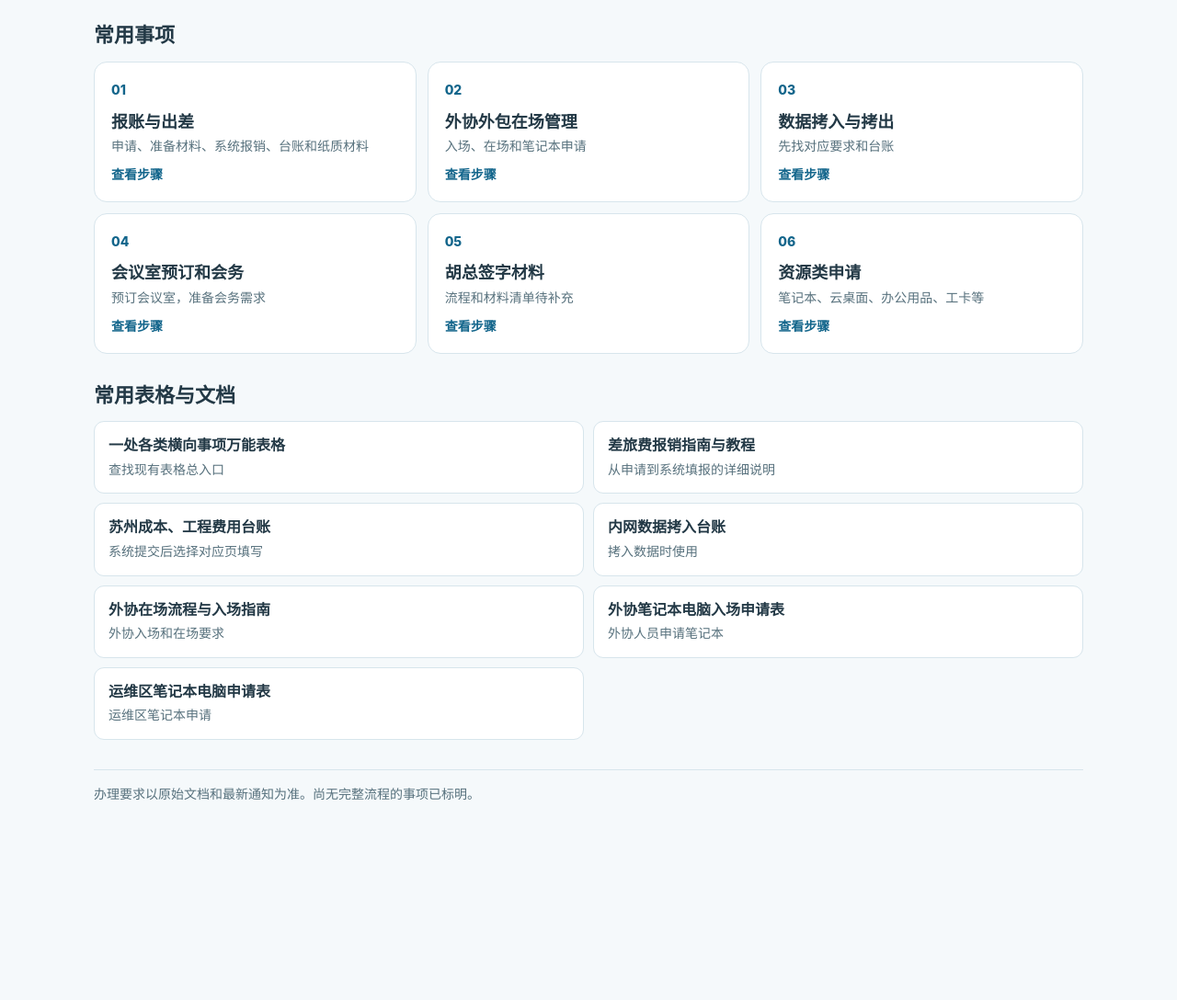
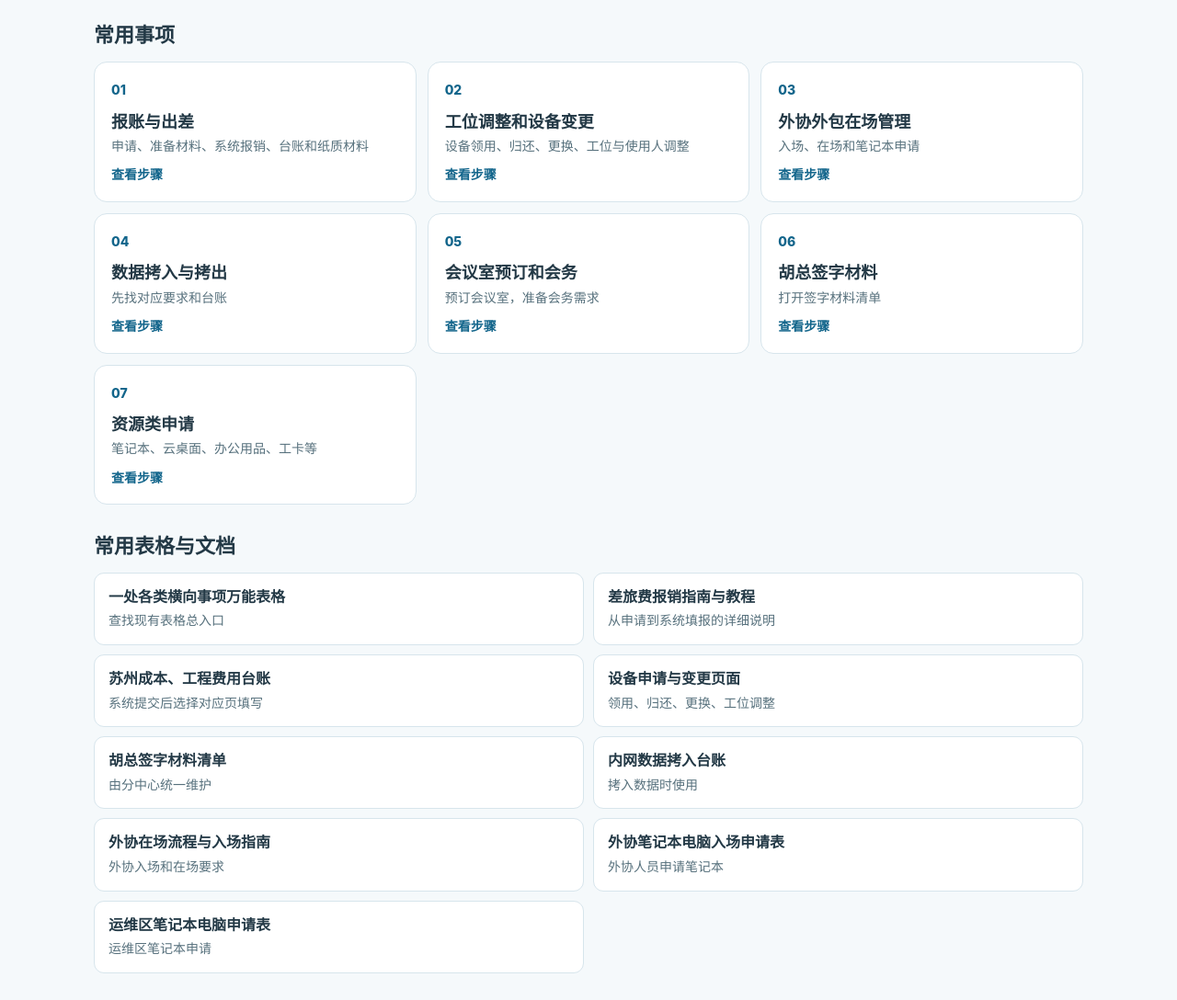
Before and after one commit to dudu2lulu/yichu-process-board, a plain HTML site: page index.html in a window 1280 px wide. Shown: the part 220-1308 px from the top of the page at 92% size. Before the commit the page ends 1159 px from the top, so only its background shows below. Drawn offline with Linux system fonts and the light colour scheme.

Commit message:
Add equipment request flow and signature link

```diff
--- a/index.html
+++ b/index.html
@@ -29,16 +29,19 @@
     const master='https://kdocs.cn/l/cpPLZrXbEsHo';
     const services=[
       {title:'报账与出差',subtitle:'申请、准备材料、系统报销、台账和纸质材料',keywords:'报销 报账 差旅 出差 发票 台账 报销单',lead:'按当前进度完成一步，再看下一步。',steps:[['出差前申请','先填出差申请单并完成审批，再出发。具体填写看差旅指南。'],['出差回来准备材料','按本次出差情况整理交通、住宿等票据；提交纸质单据前完成自查清单。'],['系统发起报销','按差旅指南在邮连差旅平台填报，提交后复制报销单号。'],['填写台账并反馈','在苏州成本、工程费用台账选对页填写，并在报账群反馈。'],['关注复核与纸质单据','主动查看复核意见；到单据审查节点按要求粘贴、交寄纸质材料。']],links:[['打开报账指南','https://www.kdocs.cn/l/csmYiAD86Tbe'],['填写报账台账','https://docs.qq.com/sheet/DT3FGYmdEbXhnUFpU?tab=05ukci']]},
+      {title:'工位调整和设备变更',subtitle:'设备领用、归还、更换、工位与使用人调整',keywords:'设备 资产 工位 序列号 领用 归还 更换 变更 显示器 主机',lead:'项目组设备管理员按实物标签填写；审批通过后才更新一处总台账。',steps:[['选办理类型','进入设备申请页，选择领用、归还、更换或信息变更。每台设备提交一条。'],['核对序列号','已有设备必须在总台账中；新领设备上传清晰铭牌照片，并按同型号格式提示检查位数。'],['等待审批','保存申请编号，随时查询进度；审批人核对铭牌、工位及使用人后更新总台账。']],links:[['打开设备申请与变更页面','https://yichu-equipment-requests.xilrish2dudu1.chatgpt.site/']]},
       {title:'外协外包在场管理',subtitle:'入场、在场和笔记本申请',keywords:'外协 外包 入场 在场 离场 笔记本',lead:'先看入场指南，再按所需资源填写申请。',steps:[['查看入场要求','打开外协在场流程与入场指南，确认本次人员和材料要求。'],['办理所需申请','需要外协笔记本的，填写笔记本电脑入场申请表并写清申请理由。'],['核对人员台账','入场后按现有人员台账核对在场信息。']],links:[['打开入场指南','https://kdocs.cn/l/cqce2zpE9TWk'],['外协笔记本申请','https://kdocs.cn/l/ctuADMKtrnn3'],['研发人员基础台账','https://kdocs.cn/l/cetvQcYnN7ze']]},
       {title:'数据拷入与拷出',subtitle:'先找对应要求和台账',keywords:'数据 拷入 拷出 文件 内网 外网',lead:'拷入有现成台账；拷出流程资料仍待补齐。',steps:[['确认是拷入还是拷出','先区分数据流向，避免填错入口。'],['拷入：填写台账','使用内网数据拷入台账；具体要求按表内说明办理。'],['拷出：查看现有说明','目前没有核实到独立拷出申请入口，先在万能表格中查看现有说明。']],links:[['填写内网数据拷入台账','https://www.kdocs.cn/l/cdhZWwrZwWGk'],['查看万能表格','https://kdocs.cn/l/cpPLZrXbEsHo']]},
       {title:'会议室预订和会务',subtitle:'预订会议室，准备会务需求',keywords:'会议 会议室 会务 预订 预约',lead:'预订入口在万能表格第 7 项。',steps:[['确认会议安排','准备日期、时段、人数和所需会议室。'],['打开预订入口','在万能表格中找到“表7 7—12楼会议室预定链接”。'],['有会务需求时联系','说明会议时间、地点、人数及所需支持；会务电话：62578129。']],links:[['打开万能表格 · 表7',master],['拨打会务电话','tel:62578129']]},
-      {title:'胡总签字材料',subtitle:'流程和材料清单待补充',keywords:'胡总 签字 签批 材料',lead:'当前资料没有可核实的签字材料流程及独立入口。',steps:[],links:[],note:'待补充：适用材料、提交方式、审批顺序和领取方式。'},
+      {title:'胡总签字材料',subtitle:'打开签字材料清单',keywords:'胡总 签字 签批 材料 返回',lead:'分中心将统一维护签字清单和后续功能；此处只保留入口。',steps:[],links:[['打开签字材料清单','https://www.kdocs.cn/l/cnhXtI73UNs6']]},
       {title:'资源类申请',subtitle:'笔记本、云桌面、办公用品、工卡等',keywords:'资源 笔记本 云桌面 办公用品 A4 工卡 工牌 临时卡 VPN',lead:'按资源类型打开已有申请表；没有独立入口的先查看万能表格。',steps:[['确定要申请什么','区分外协笔记本、运维区笔记本、工牌或 VPN 等类型。'],['填写对应申请表','找到相应表格，按表内要求填写申请理由和人员信息。'],['找不到入口时','云桌面、办公用品、A4纸和临时卡尚缺独立流程，先查看万能表格中的最新说明。']],links:[['外协笔记本申请','https://kdocs.cn/l/ctuADMKtrnn3'],['运维区笔记本申请','https://kdocs.cn/l/cdGHeHvhUEKA?f=301'],['工牌申请 · 表10',master],['VPN 申请 · 表13',master],['万能表格入口',master]]}
     ];
     const docs=[
       ['一处各类横向事项万能表格','查找现有表格总入口',master,'总表 资源 工牌 VPN 会议室'],
       ['差旅费报销指南与教程','从申请到系统填报的详细说明','https://www.kdocs.cn/l/csmYiAD86Tbe','出差 报账 报销'],
       ['苏州成本、工程费用台账','系统提交后选择对应页填写','https://docs.qq.com/sheet/DT3FGYmdEbXhnUFpU?tab=05ukci','报账 报销 台账'],
+      ['设备申请与变更页面','领用、归还、更换、工位调整','https://yichu-equipment-requests.xilrish2dudu1.chatgpt.site/','资产 设备 工位 序列号'],
+      ['胡总签字材料清单','由分中心统一维护','https://www.kdocs.cn/l/cnhXtI73UNs6','胡总 签字 签批'],
       ['内网数据拷入台账','拷入数据时使用','https://www.kdocs.cn/l/cdhZWwrZwWGk','拷入 数据'],
       ['外协在场流程与入场指南','外协入场和在场要求','https://kdocs.cn/l/cqce2zpE9TWk','外协 外包 入场'],
       ['外协笔记本电脑入场申请表','外协人员申请笔记本','https://kdocs.cn/l/ctuADMKtrnn3','外协 资源 笔记本'],
```
